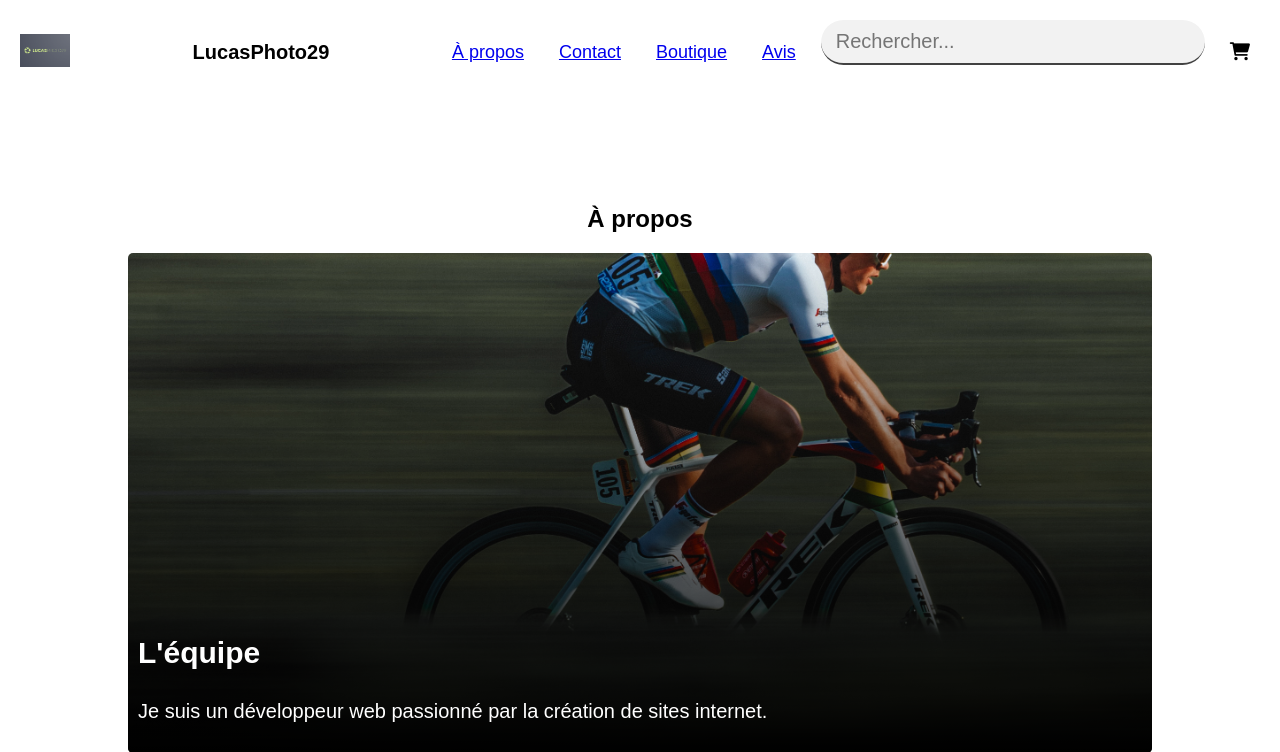
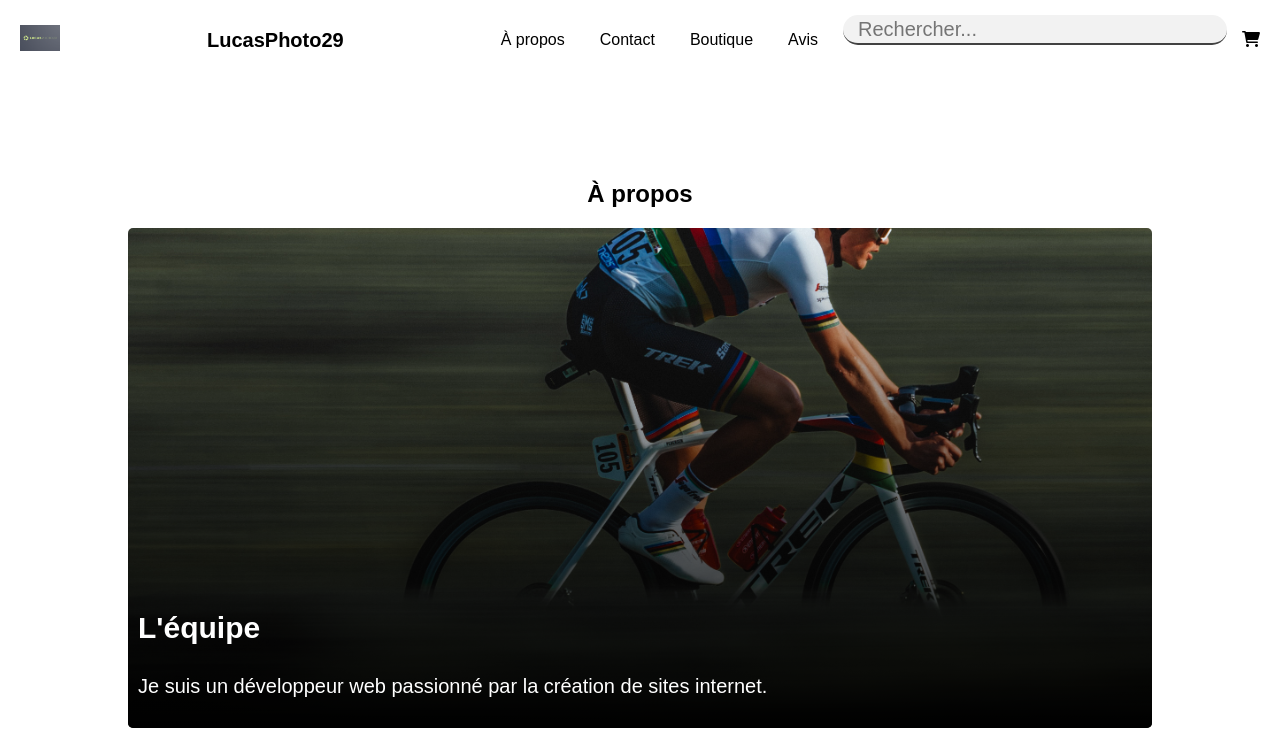
Before and after one commit to MathisV0512/Test, a Flask app: page /about in a window 1280 px wide. Shown: the top 752 px of the page. Run offline with Flask 3, Linux system fonts and the light colour scheme.

Commit message:
Add files via upload

```diff
--- a/static/css/style.css
+++ b/static/css/style.css
@@ -6,51 +6,60 @@ body {
 
 nav {
     display: flex;
-    align-items: center; /* Alignement vertical */
+    align-items: center; /* Aligne verticalement tous les éléments */
     justify-content: space-between;
     flex-wrap: wrap;
-    padding: 20px;
+    padding: 15px 20px;
     background-color: #ffffff;
     position: sticky;
     top: 0;
 }
 
+/* Regroupe le logo et le titre */
+nav .logo-titre {
+    display: flex;
+    align-items: center;
+    gap: 10px; /* Espace réduit entre logo et titre */
+}
+
 nav img {
-    width: 50px;
+    width: 40px;
 }
 
 nav h1 {
     font-size: 20px;
-    margin-left: 10px;
+    margin: 0;
 }
 
 nav .onglets {
     display: flex;
     align-items: center;
-    gap: 15px; /* Meilleur espacement entre les éléments */
+    gap: 15px;
 }
 
-nav .onglets p {
-    font-size: 18px;
-    margin: 0;
-    cursor: pointer;
-    text-decoration: none; /* Retire le soulignement */
+nav .onglets a {
+    font-size: 16px;
+    text-decoration: none;
     color: black;
     padding: 5px 10px;
     border-radius: 5px;
+    transition: background-color 0.2s;
 }
 
-nav .onglets p:hover {
+nav .onglets a:hover {
     background-color: rgba(0, 0, 0, 0.1);
 }
 
 nav .onglets input {
-    padding: 10px 15px;
-    border-radius: 30px;
+    height: 30px;
+    font-size: 14px;
+    padding: 5px 15px;
+    border-radius: 20px;
     border: none;
     outline: none;
     background-color: #f2f2f2;
 }
+
 
 header{
     display: flex;
--- a/templates/index.html
+++ b/templates/index.html
@@ -15,8 +15,10 @@
         <p>Chargement...</p>
     </div>
     <nav>
-        <a href="/"><img src="{{ url_for('static', filename='img/logo.png') }}" alt="logo"></a>
-        <h1>LucasPhoto29</h1>
+        <div class="logo-titre">
+            <a href="/"><img src="{{ url_for('static', filename='img/logo.png') }}" alt="logo"></a>
+            <h1>LucasPhoto29</h1>
+        </div>
         <div class="onglets">
             <p class="link"><a href="{{ url_for('about') }}">À propos</a></p>
             <p class="link"><a href="{{ url_for('contact') }}">Contact</a></p>
```
